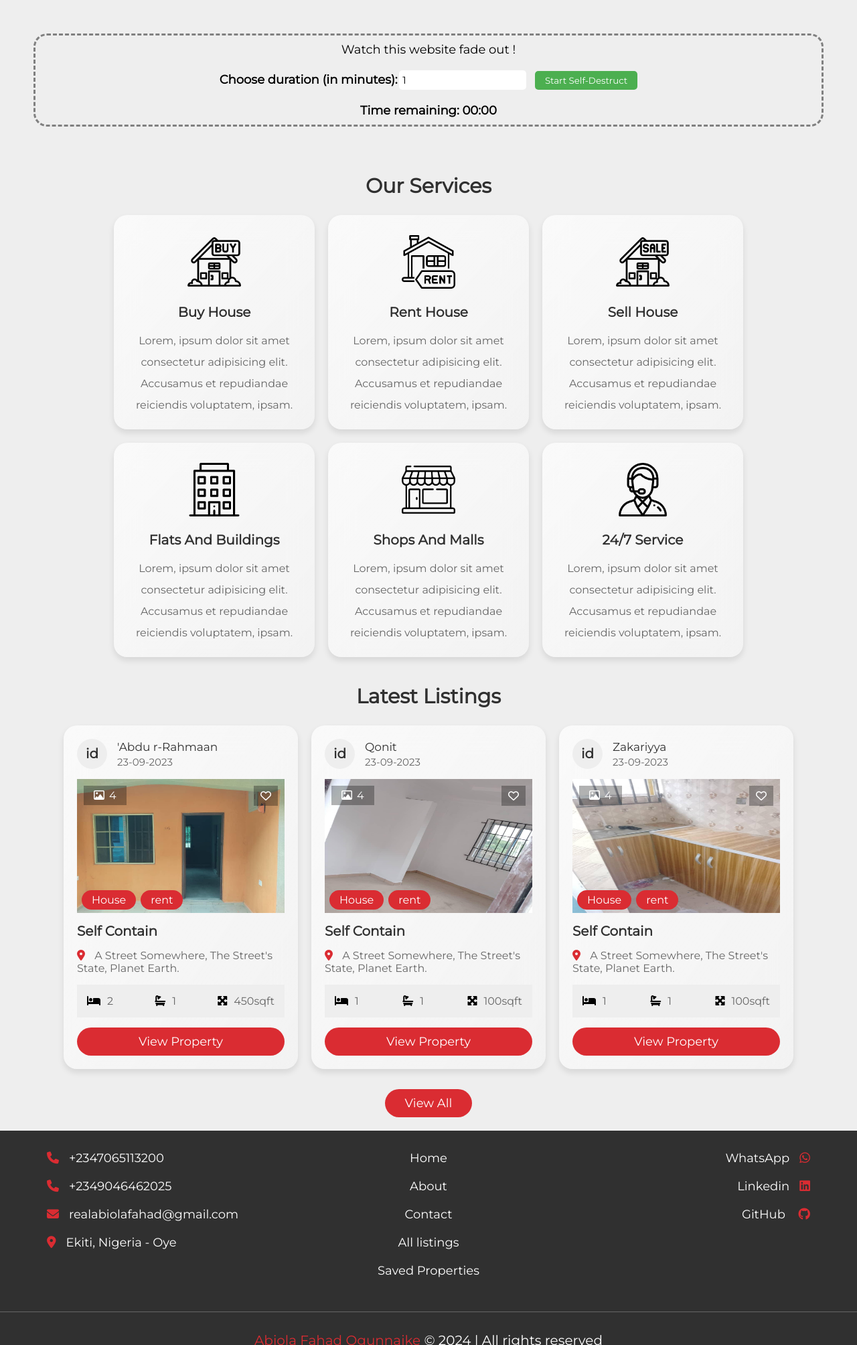
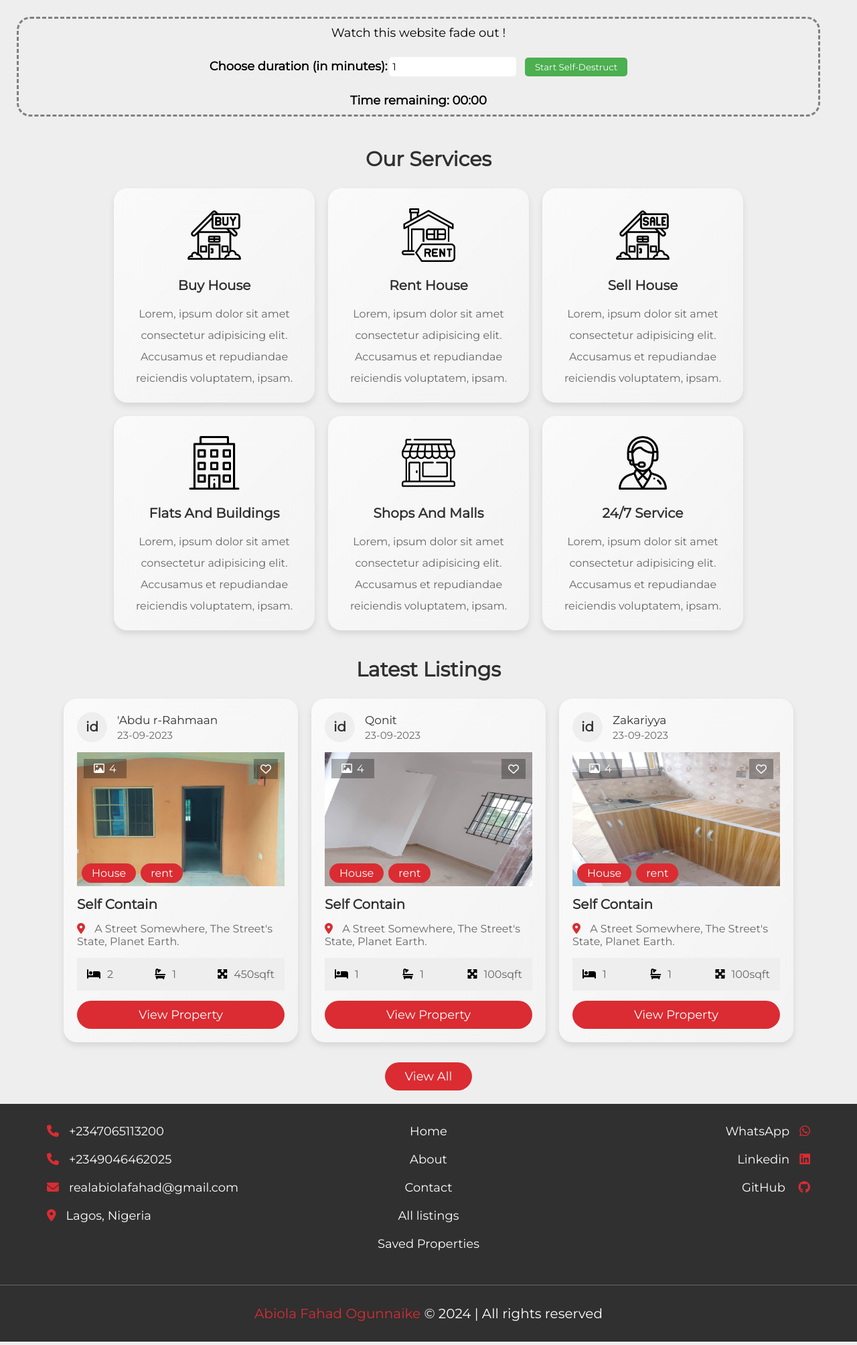
Before and after one commit to Fahd-O/Website_Self-Destruct_Mechanism, a plain HTML site: page testPage.html in a window 1280 px wide. Shown: the part 792-2800 px from the top of the page at 67% size. Drawn offline with Linux system fonts and the light colour scheme.

Commit message:
changed address, mobile styling in progress...

```diff
--- a/css/fadeOut.css
+++ b/css/fadeOut.css
@@ -2,7 +2,7 @@
 {
     text-align: center;
     border: dashed medium grey;
-    margin: 50px;
+    margin: 25px;
     border-radius: 2rem;
     padding: 10px;
 }
@@ -14,6 +14,12 @@
 
 .minute-adjuster {
     margin-top: 20px;
+}
+
+.minute-adjuster > *
+{
+    margin-top: 5px;
+    margin-bottom: 5px;
 }
 
 .minute-adjuster label {
--- a/testPage.html
+++ b/testPage.html
@@ -381,7 +381,7 @@
             <a href="tel:+2347065113200"><i class="fas fa-phone"></i><span>+2347065113200</span></a>
             <a href="tel:+2349046462025"><i class="fas fa-phone"></i><span>+2349046462025</span></a>
             <a href="mailto:realabiolafahad@gmail.com"><i class="fas fa-envelope"></i><span>realabiolafahad@gmail.com</span></a>
-            <a href="https://maps.app.goo.gl/xvH7tkbmCKsrti967"><i class="fas fa-map-marker-alt"></i><span>Ekiti, Nigeria - Oye</span></a>
+            <a href="https://maps.app.goo.gl/owok8a948eDaxk6S8"><i class="fas fa-map-marker-alt"></i><span>Lagos, Nigeria</span></a>
         </div>
 
         <div class="box">
```
